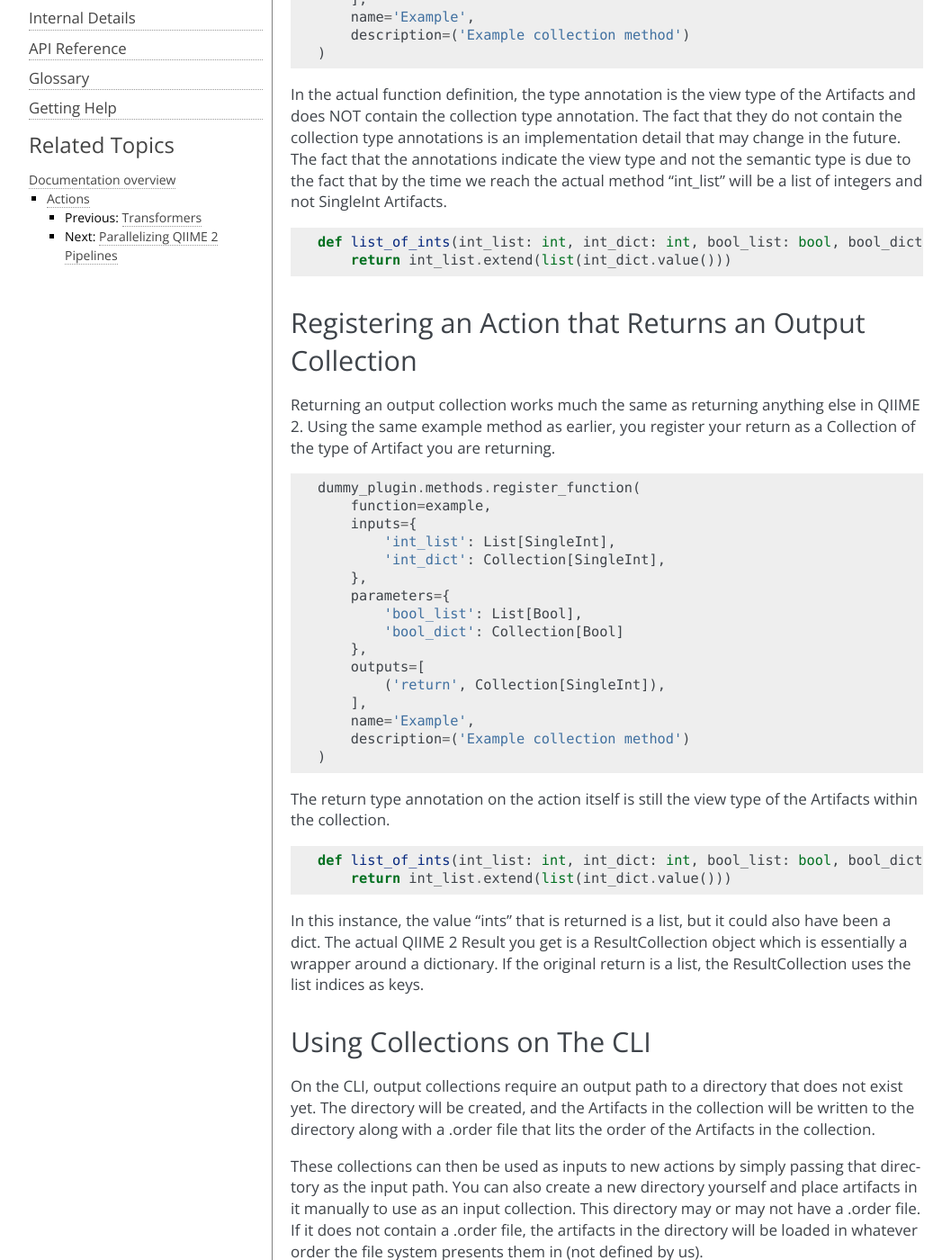
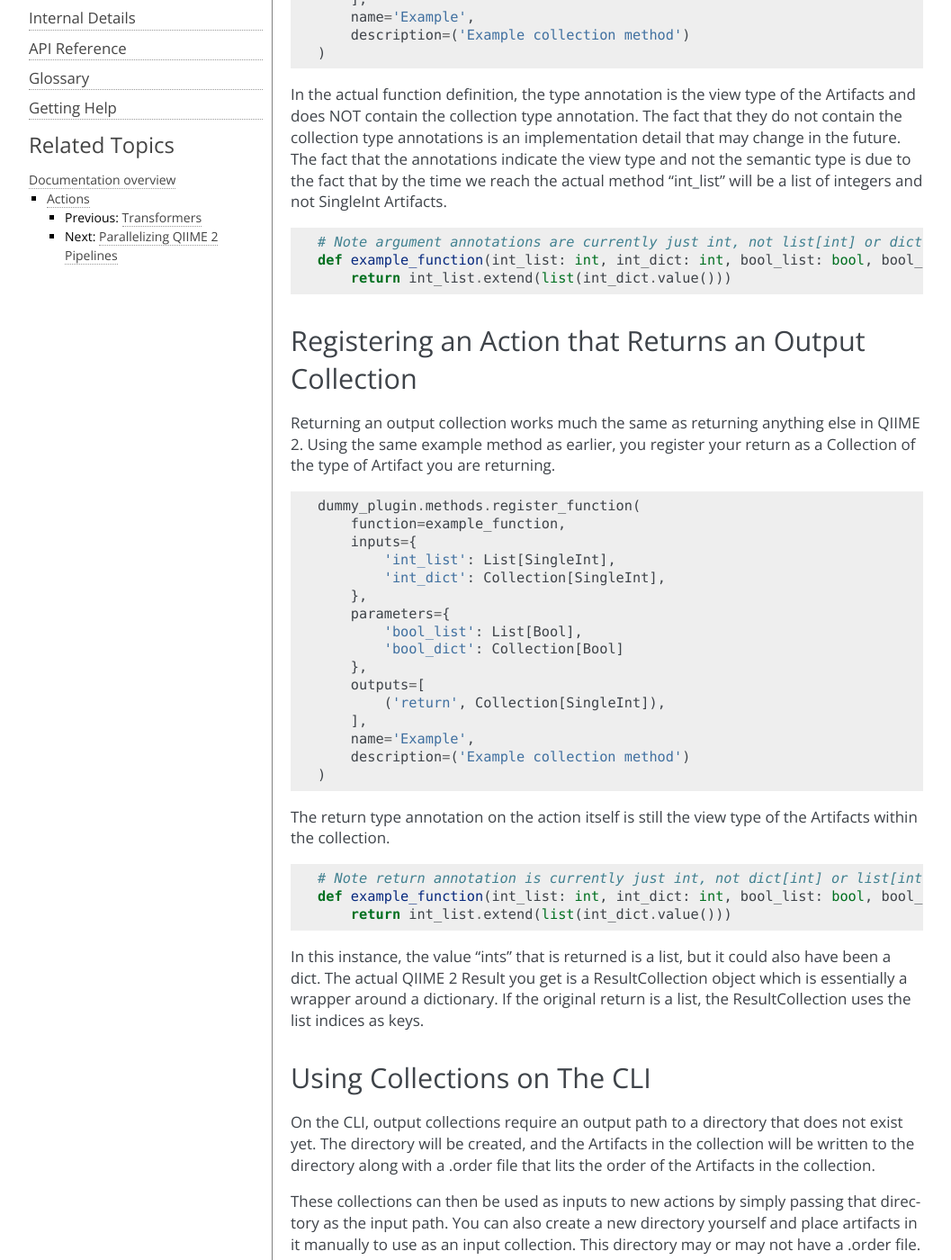
Before and after one commit to qiime2/dev-docs, a Sphinx documentation site: the page built from source/actions/collections.rst, in a window 1280 px wide and 1400 px high, scrolled down 761 px. Shown: the whole window at 90% size, without its empty margins (106-1163 px from the left). Built offline with Sphinx 7.4.7, drawn with Linux system fonts in a browser that asks for light colours; some of the changed text lies outside the part shown.

Commit message:
Fix inconsistent function name; make annotation oddity explicit
Previously the blocks of code did not use the same function name, fixed to all use example_function.

Also, while the text alluded to this, the mismatch between how
Qiime2 wants the type annotation and how it would typically be
done for mypy etc was not highlighted.

```diff
--- a/source/actions/collections.rst
+++ b/source/actions/collections.rst
@@ -13,7 +13,7 @@ An example of registering collection inputs and parameters is shown below. For a
 .. code-block:: Python
 
     dummy_plugin.methods.register_function(
-        function=example,
+        function=example_function,
         inputs={
             'int_list': List[SingleInt],
             'int_dict': Collection[SingleInt],
@@ -33,7 +33,8 @@ In the actual function definition, the type annotation is the view type of the A
 
 .. code-block:: Python
 
-    def list_of_ints(int_list: int, int_dict: int, bool_list: bool, bool_dict: bool) -> int:
+    # Note argument annotations are currently just int, not list[int] or dict[int] as you might expect
+    def example_function(int_list: int, int_dict: int, bool_list: bool, bool_dict: bool) -> int:
         return int_list.extend(list(int_dict.value()))
 
 Registering an Action that Returns an Output Collection
@@ -44,7 +45,7 @@ Returning an output collection works much the same as returning anything else in
 .. code-block:: Python
 
     dummy_plugin.methods.register_function(
-        function=example,
+        function=example_function,
         inputs={
             'int_list': List[SingleInt],
             'int_dict': Collection[SingleInt],
@@ -64,7 +65,8 @@ The return type annotation on the action itself is still the view type of the Ar
 
 .. code-block:: Python
 
-    def list_of_ints(int_list: int, int_dict: int, bool_list: bool, bool_dict: bool) -> int:
+    # Note return annotation is currently just int, not dict[int] or list[int] as you might expect:
+    def example_function(int_list: int, int_dict: int, bool_list: bool, bool_dict: bool) -> int:
         return int_list.extend(list(int_dict.value()))
 
 In this instance, the value "ints" that is returned is a list, but it could also have been a dict. The actual QIIME 2 Result you get is a ResultCollection object which is essentially a wrapper around a dictionary. If the original return is a list, the ResultCollection uses the list indices as keys.
```
